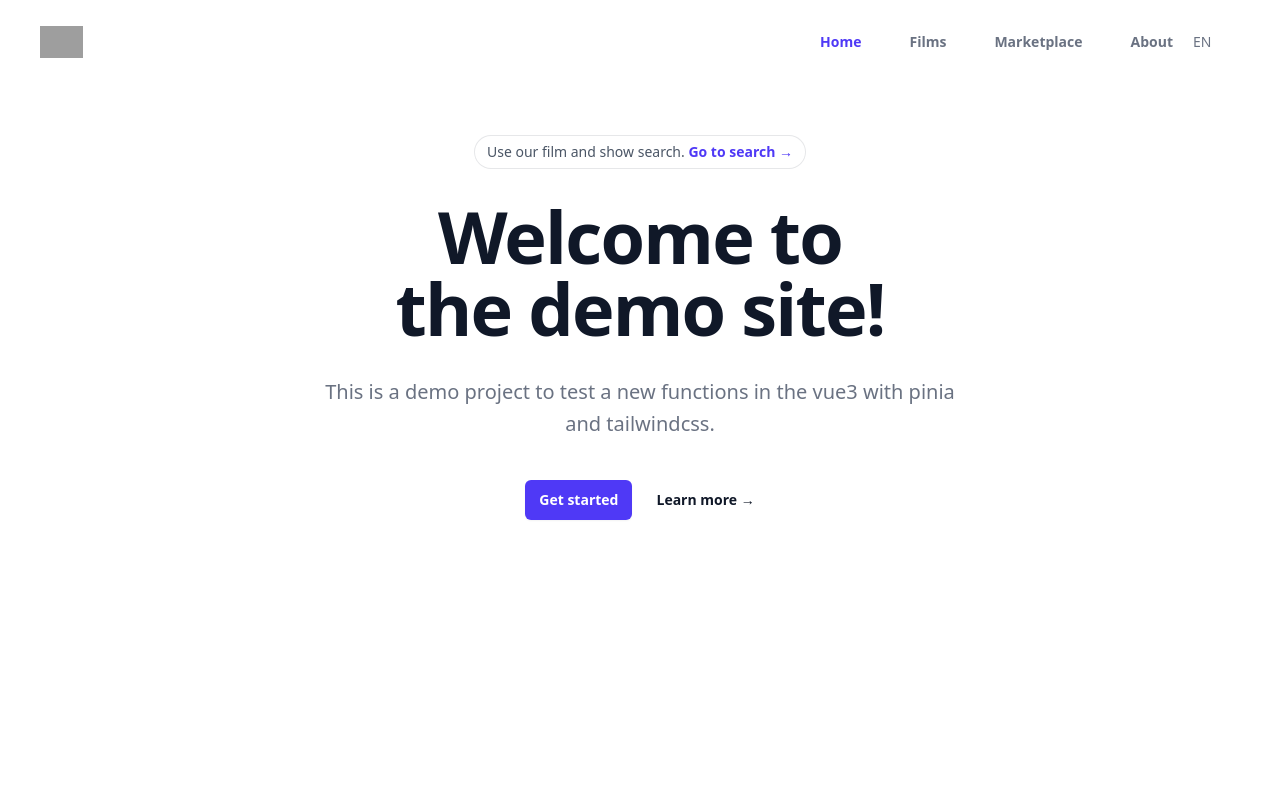
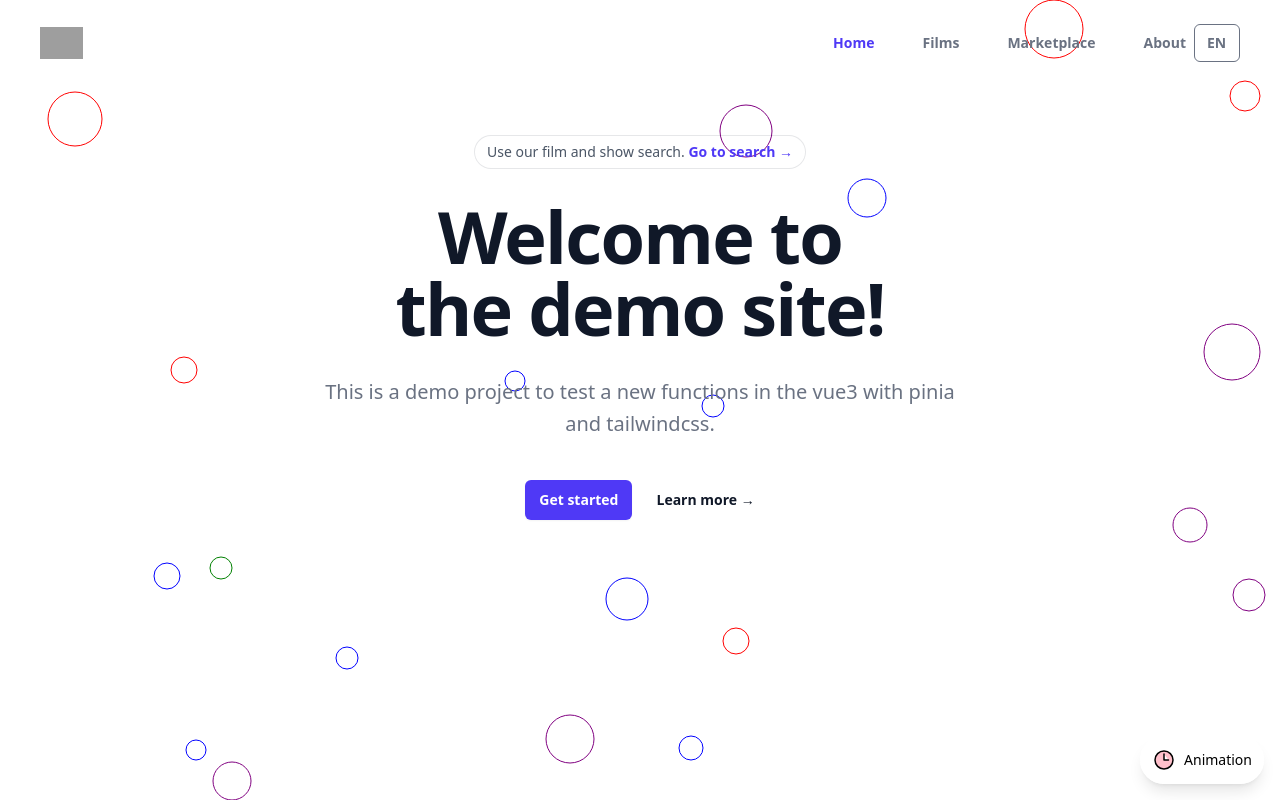
Before and after one commit to rusicsemenov/vue3-petproject, a Vue app: page / in a window 1280 px wide. Built offline with nearby package versions, Linux system fonts and the light colour scheme; grey boxes are pictures that could not be loaded.

Commit message:
added background animation and switcher for it

```diff
--- a/src/App.vue
+++ b/src/App.vue
@@ -1,5 +1,10 @@
-<script lang="ts" setup></script>
+<script lang="ts" setup>
+import BackgroundOne from '@/components/BackgroundOne.vue';
+import AnimationSwitcher from '@/components/AnimationSwitcher.vue';
+</script>
 
 <template>
+    <BackgroundOne />
     <RouterView />
+    <AnimationSwitcher />
 </template>
--- /dev/null
+++ b/src/components/AnimationSwitcher.vue
@@ -0,0 +1,35 @@
+<script lang="ts" setup>
+import { useSettingsStore } from '@/stores/settings.ts';
+
+const settings = useSettingsStore();
+</script>
+
+<template>
+    <label
+        class="fixed right-4 bottom-4 z-50 flex cursor-pointer items-center rounded-full bg-white/90 p-3 shadow-lg backdrop-blur transition select-none peer-checked:bg-indigo-600/90 peer-checked:text-white"
+        for="animation-switcher"
+    >
+        <svg
+            :fill="settings.animationEnabled ? 'pink' : 'none'"
+            class="h-6 w-6"
+            stroke="currentColor"
+            stroke-width="1.5"
+            viewBox="0 0 24 24"
+            xmlns="http://www.w3.org/2000/svg"
+        >
+            <path
+                d="M12 6v6h4.5m4.5 0a9 9 0 11-18 0 9 9 0 0118 0z"
+                stroke-linecap="round"
+                stroke-linejoin="round"
+            />
+        </svg>
+        <span class="ml-2 text-sm font-medium">Animation</span>
+    </label>
+    <input
+        id="animation-switcher"
+        :checked="settings.animationEnabled"
+        class="peer hidden"
+        type="checkbox"
+        @change="settings.toggleAnimation()"
+    />
+</template>
--- a/src/components/BackgroundOne.vue
+++ b/src/components/BackgroundOne.vue
@@ -1,152 +1,158 @@
 <script lang="ts" setup>
-    import { ref } from 'vue';
+import { onMounted, ref } from 'vue';
+import { useSettingsStore } from '@/stores/settings.ts';
+
+const settings = useSettingsStore();
+
+    export type NonEmptyArray<A> = Array<A> & {
+        0: A;
+    };
 
     const canvasRef = ref<HTMLCanvasElement | null>(null);
 
-    // onMounted(() => {
-    //     if (canvasRef.value) {
-    //         const canvas = canvasRef.value;
-    //         const ctx = canvas.getContext('2d');
-    //
-    //         if (!ctx) {
-    //             return;
-    //         }
-    //
-    //         const rMin = 10;
-    //         const rMax = 30;
-    //         const count = 20;
-    //         // const activeRange = 50;
-    //
-    //         class Circle {
-    //             x: number;
-    //             y: number;
-    //             r: number;
-    //             defaultR: number;
-    //             dx: number;
-    //             dy: number;
-    //             color: string;
-    //
-    //             constructor(x: number, y: number, r: number) {
-    //                 this.x = x;
-    //                 this.y = y;
-    //                 this.r = r;
-    //                 this.defaultR = r;
-    //                 this.dx = randomArray(steps);
-    //                 this.dy = randomArray(steps);
-    //                 this.color = randomArray(colors);
-    //             }
-    //
-    //             drow(ctx: CanvasRenderingContext2D) {
-    //                 ctx.beginPath();
-    //                 ctx.strokeStyle = this.color;
-    //                 ctx.fillStyle = this.color;
-    //                 ctx.arc(this.x, this.y, this.r, 0, Math.PI * 2, false);
-    //                 if (this.r - this.defaultR > 1) ctx.fill();
-    //                 ctx.stroke();
-    //             }
-    //
-    //             update(
-    //                 ctx: CanvasRenderingContext2D,
-    //                 mouse: { x: number; y: number },
-    //                 activeRange: number = activeRange,
-    //                 rMax: number = rMax,
-    //                 mouseover: boolean,
-    //                 width: number,
-    //                 height: number,
-    //             ) {
-    //                 if (this.x + this.r > width || this.x - this.r <= 0) {
-    //                     this.dx = -this.dx;
-    //                 }
-    //                 if (this.y + this.r > height || this.y - this.r <= 0) {
-    //                     this.dy = -this.dy;
-    //                 }
-    //                 this.x += this.dx;
-    //                 this.y += this.dy;
-    //
-    //                 if (
-    //                     mouse.x - this.x < activeRange &&
-    //                     mouse.x - this.x > -activeRange &&
-    //                     mouse.y - this.y < activeRange &&
-    //                     mouse.y - this.y > -activeRange &&
-    //                     this.r < rMax * 2 &&
-    //                     mouseover
-    //                 ) {
-    //                     this.r++;
-    //                 } else if (this.r > this.defaultR) {
-    //                     this.r--;
-    //                 }
-    //
-    //                 this.drow(ctx);
-    //             }
-    //         }
-    //
-    //         const mouse = { x: 1, y: 1 };
-    //         const circlesArray: InstanceType<typeof Circle>[] = [];
-    //         let width = 200;
-    //         let height = 1000;
-    //         let mouseover = false;
-    //         const steps = [-3, -2, -1, 1, 2, 3];
-    //         const colors = ['red', 'green', 'blue', 'purple'];
-    //
-    //         function random(min: number, max: number): number {
-    //             return Math.floor(Math.random() * (max - min) + min);
-    //         }
-    //         function randomArray<T>(array: T[]): T {
-    //             return array[Math.floor(Math.random() * array.length)];
-    //         }
-    //
-    //         function init() {
-    //             resize();
-    //             for (let i = 0; i < count; i++) {
-    //                 circlesArray.push(
-    //                     new Circle(
-    //                         random(rMax, width - rMax * 2),
-    //                         random(rMax, height - rMax * 2),
-    //                         random(rMin, rMax),
-    //                     ),
-    //                 );
-    //             }
-    //         }
-    //
-    //         function update() {
-    //             ctx.clearRect(0, 0, width, height);
-    //             for (let i = 0; i < count; i++) {
-    //                 circlesArray[i].update();
-    //             }
-    //         }
-    //
-    //         const animate = function () {
-    //             update();
-    //             requestAnimationFrame(animate);
-    //         };
-    //
-    //         init();
-    //         animate();
-    //
-    //         document.addEventListener('mousemove', function (e) {
-    //             mouse.x = e.clientX;
-    //             mouse.y = e.clientY;
-    //         });
-    //
-    //         document.addEventListener('mouseover', function () {
-    //             if (!mouseover) mouseover = true;
-    //         });
-    //
-    //         document.addEventListener('mouseleave', function () {
-    //             if (mouseover) mouseover = false;
-    //         });
-    //
-    //         window.addEventListener('resize', resize);
-    //         function resize() {
-    //             width = window.innerWidth;
-    //             height = window.innerHeight;
-    //             canvas.width = width;
-    //             canvas.height = height;
-    //         }
-    //     }
-    // });
+    function random(min: number, max: number): number {
+        return Math.floor(Math.random() * (max - min) + min);
+    }
+
+    const randomElementFromArray = <T,>(arr: NonEmptyArray<T>): T =>
+        arr[Math.floor(Math.random() * arr.length)] as T;
+
+    onMounted(() => {
+        if (canvasRef.value) {
+            const canvas = canvasRef.value;
+            const ctx = canvas.getContext('2d');
+
+            if (!ctx) {
+                return;
+            }
+
+            const rMin = 10;
+            const rMax = 30;
+            const count = 20;
+            const activeRange = 50;
+
+            class Circle {
+                x: number;
+                y: number;
+                r: number;
+                defaultR: number;
+                dx: number;
+                dy: number;
+                color: string;
+                ctx: CanvasRenderingContext2D;
+
+                constructor(x: number, y: number, r: number, ctx: CanvasRenderingContext2D) {
+                    this.x = x;
+                    this.y = y;
+                    this.r = r;
+                    this.defaultR = r;
+                    this.dx = randomElementFromArray(steps);
+                    this.dy = randomElementFromArray(steps);
+                    this.color = randomElementFromArray(colors);
+                    this.ctx = ctx;
+                }
+
+                drow() {
+                    this.ctx.beginPath();
+                    this.ctx.strokeStyle = this.color;
+                    this.ctx.fillStyle = this.color;
+                    this.ctx.arc(this.x, this.y, this.r, 0, Math.PI * 2, false);
+                    if (this.r - this.defaultR > 1) this.ctx.fill();
+                    this.ctx.stroke();
+                }
+
+                update() {
+                    if (this.x + this.r > width || this.x - this.r <= 0) {
+                        this.dx = -this.dx;
+                    }
+                    if (this.y + this.r > height || this.y - this.r <= 0) {
+                        this.dy = -this.dy;
+                    }
+                    this.x += this.dx;
+                    this.y += this.dy;
+
+                    if (
+                        mouse.x - this.x < activeRange &&
+                        mouse.x - this.x > -activeRange &&
+                        mouse.y - this.y < activeRange &&
+                        mouse.y - this.y > -activeRange &&
+                        this.r < rMax * 2 &&
+                        mouseover
+                    ) {
+                        this.r++;
+                    } else if (this.r > this.defaultR) {
+                        this.r--;
+                    }
+
+                    this.drow();
+                }
+            }
+
+            const mouse = { x: 1, y: 1 };
+            const circlesArray: InstanceType<typeof Circle>[] = [];
+            let width = 200;
+            let height = 1000;
+            let mouseover = false;
+            const steps: NonEmptyArray<number> = [-3, -2, -1, 1, 2, 3];
+            const colors: NonEmptyArray<string> = ['red', 'green', 'blue', 'purple'];
+
+            const init = () => {
+                resize();
+                for (let i = 0; i < count; i++) {
+                    circlesArray.push(
+                        new Circle(
+                            random(rMax, width - rMax * 2),
+                            random(rMax, height - rMax * 2),
+                            random(rMin, rMax),
+                            ctx,
+                        ),
+                    );
+                }
+            };
+
+            const update = () => {
+                ctx.clearRect(0, 0, width, height);
+                for (let i = 0; i < count; i++) {
+                    circlesArray[i]?.update();
+                }
+            };
+
+            const animate = function () {
+                update();
+                requestAnimationFrame(animate);
+            };
+
+            init();
+            animate();
+
+            document.addEventListener('mousemove', function (e) {
+                mouse.x = e.clientX;
+                mouse.y = e.clientY;
+            });
+
+            document.addEventListener('mouseover', function () {
+                if (!mouseover) mouseover = true;
+            });
+
+            document.addEventListener('mouseleave', function () {
+                if (mouseover) mouseover = false;
+            });
+
+            window.addEventListener('resize', resize);
+            function resize() {
+                width = window.innerWidth;
+                height = window.innerHeight;
+                canvas.width = width;
+                canvas.height = height;
+            }
+        }
+    });
 </script>
 
 <template>
-    <canvas ref="canvasRef" class="fixed inset-0 z-10 h-full w-full select-none" />
+    <canvas
+        v-show="settings.animationEnabled"
+        ref="canvasRef"
+        class="pointer-none fixed inset-0 z-0 h-full w-full select-none"
+    />
 </template>
--- a/src/components/LanguageSelector.vue
+++ b/src/components/LanguageSelector.vue
@@ -6,7 +6,7 @@
     <select
         v-model="$i18n.locale"
         aria-label="Locales"
-        class="col-start-1 row-start-1 appearance-none rounded-md py-1.5 pr-7 pl-3 text-base text-gray-500 uppercase placeholder:text-gray-400 focus:outline-2 focus:-outline-offset-2 focus:outline-indigo-600 sm:text-sm/6"
+        class="col-start-1 row-start-1 appearance-none rounded-md border-1 px-3 py-1.5 text-base font-bold text-gray-500 uppercase placeholder:text-gray-400 focus:outline-2 focus:-outline-offset-2 focus:outline-indigo-600 sm:text-sm/6"
     >
         <option v-for="locale in availableLocales" :key="locale" :value="locale">
             {{ locale }}
--- /dev/null
+++ b/src/stores/settings.ts
@@ -0,0 +1,12 @@
+import { ref } from 'vue';
+import { defineStore } from 'pinia';
+
+export const useSettingsStore = defineStore('settings', () => {
+    const animationEnabled = ref<boolean>(true);
+
+    function toggleAnimation() {
+        animationEnabled.value = !animationEnabled.value;
+    }
+
+    return { animationEnabled, toggleAnimation };
+});
```
